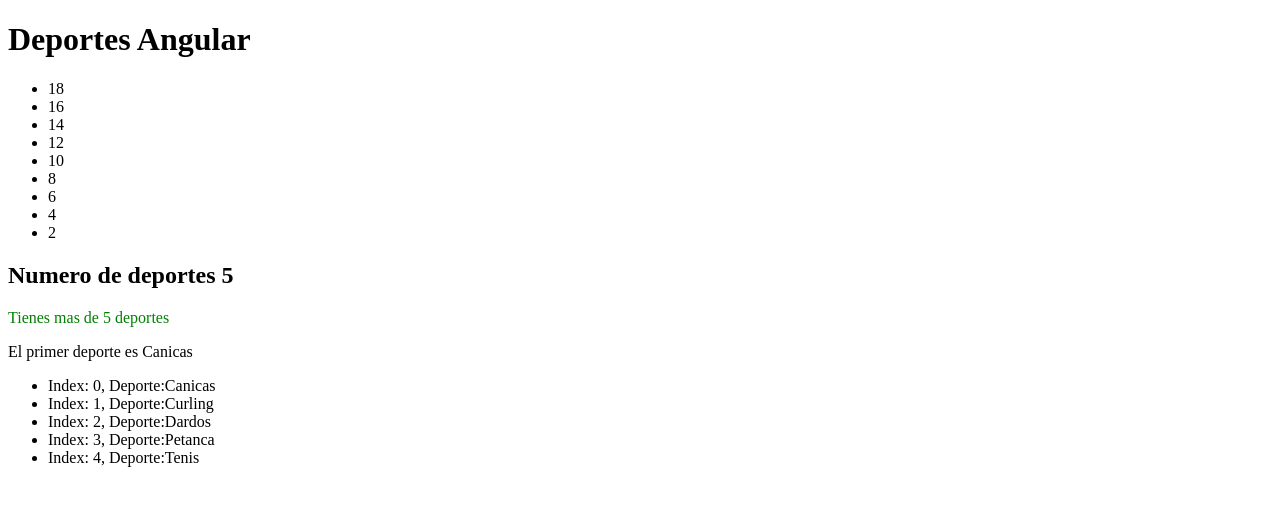
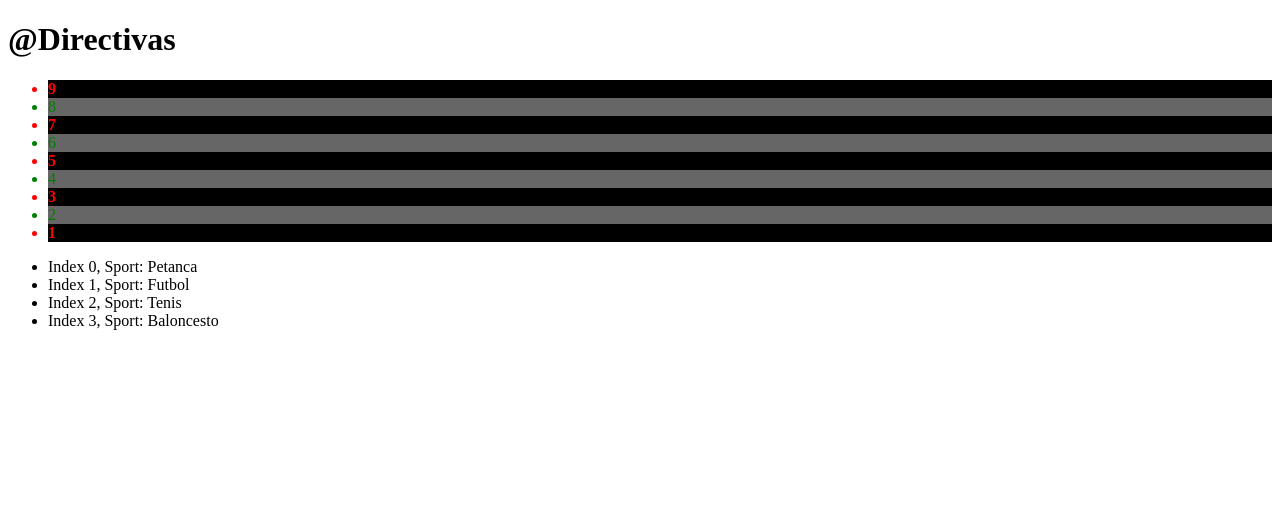
Before and after one commit to angeldzz/primerangular, an Angular app: page / in a window 1280 px wide. Shown: the top 506 px of the page. Built offline with nearby package versions, Linux system fonts and the light colour scheme.

Commit message:
DIRECTIVAS ANGULAR

```diff
--- a/src/app/app-module.ts
+++ b/src/app/app-module.ts
@@ -5,6 +5,7 @@
 import { PrimerComponent } from '../components/primercomponent/primer.component';
 import { HooksAngular } from '../components/hooksangular/hooksangular.component';
 import { Deportes } from '../components/deportes/deportes.component';
+import { DeportesV2Component } from '../components/deportesv2/deportesv2.component';
 
 @NgModule({
   declarations: [
@@ -12,6 +13,7 @@
     PrimerComponent,
     HooksAngular,
     Deportes,
+    DeportesV2Component
   ],
   imports: [
     BrowserModule
--- a/src/app/app.html
+++ b/src/app/app.html
@@ -1,5 +1,6 @@
 <main>
   <!-- <primer-component></primer-component> -->
   <!-- <hooks-angular></hooks-angular> -->
-  <app-deportes></app-deportes>
+  <!-- <app-deportes></app-deportes> -->
+  <app-deportesv2></app-deportesv2>
 </main>
--- /dev/null
+++ b/src/components/deportesv2/deportesv2.component.css
@@ -0,0 +1,9 @@
+.rojo{
+    background-color: black;
+    color: red;
+    font-weight: 900;
+}
+.verde{
+    background-color: rgb(102, 102, 102);
+    color: green;
+}
--- /dev/null
+++ b/src/components/deportesv2/deportesv2.component.html
@@ -0,0 +1,19 @@
+<div>
+    <h1>@Directivas</h1>
+    <ul>
+        @for( num of numeros; track num; let i = $index){
+            @if(num % 2 === 0){
+                <li class="verde">{{ num }}</li>
+            }@else{
+                <li class="rojo">{{ num }}</li>
+            }
+        }
+    </ul>
+    <ul>
+    @for (sport of sports; track sport; let i = $index){
+        <li>Index {{ i }}, Sport: {{ sport }}</li>
+    }@empty{
+        <li>Sin elementos</li>
+    }
+    </ul>
+</div>
--- /dev/null
+++ b/src/components/deportesv2/deportesv2.component.ts
@@ -0,0 +1,17 @@
+import { Component} from '@angular/core';
+
+@Component({
+    selector: 'app-deportesv2',
+    templateUrl: './deportesv2.component.html',
+    styleUrl:"./deportesv2.component.css",
+    standalone:false
+})
+
+export class DeportesV2Component {
+    public sports: Array<string>
+    public numeros: Array<number>
+    constructor() {
+        this.sports = ["Petanca", "Futbol", "Tenis", "Baloncesto"]
+        this.numeros = [9,8,7,6,5,4,3,2,1]
+    }
+}
```
